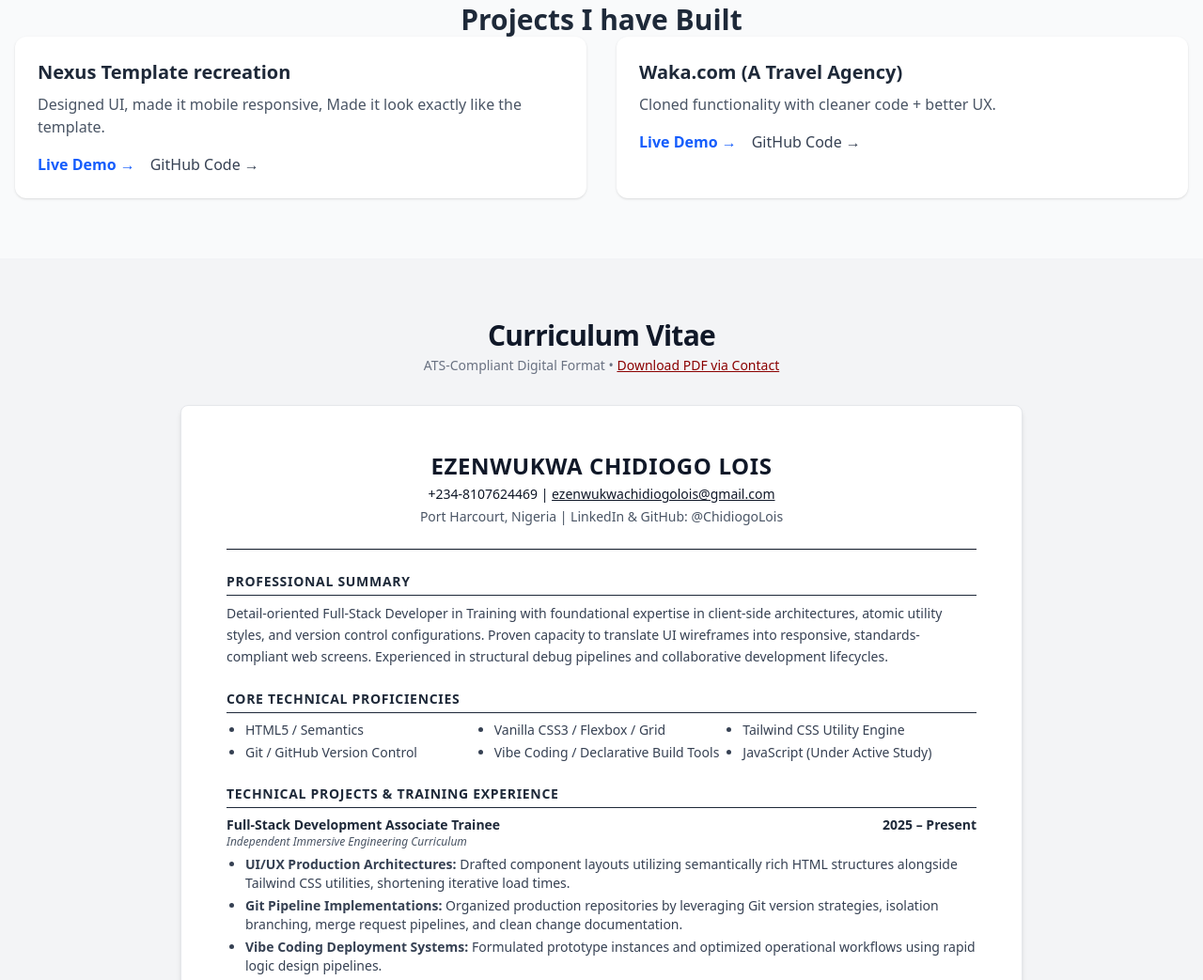
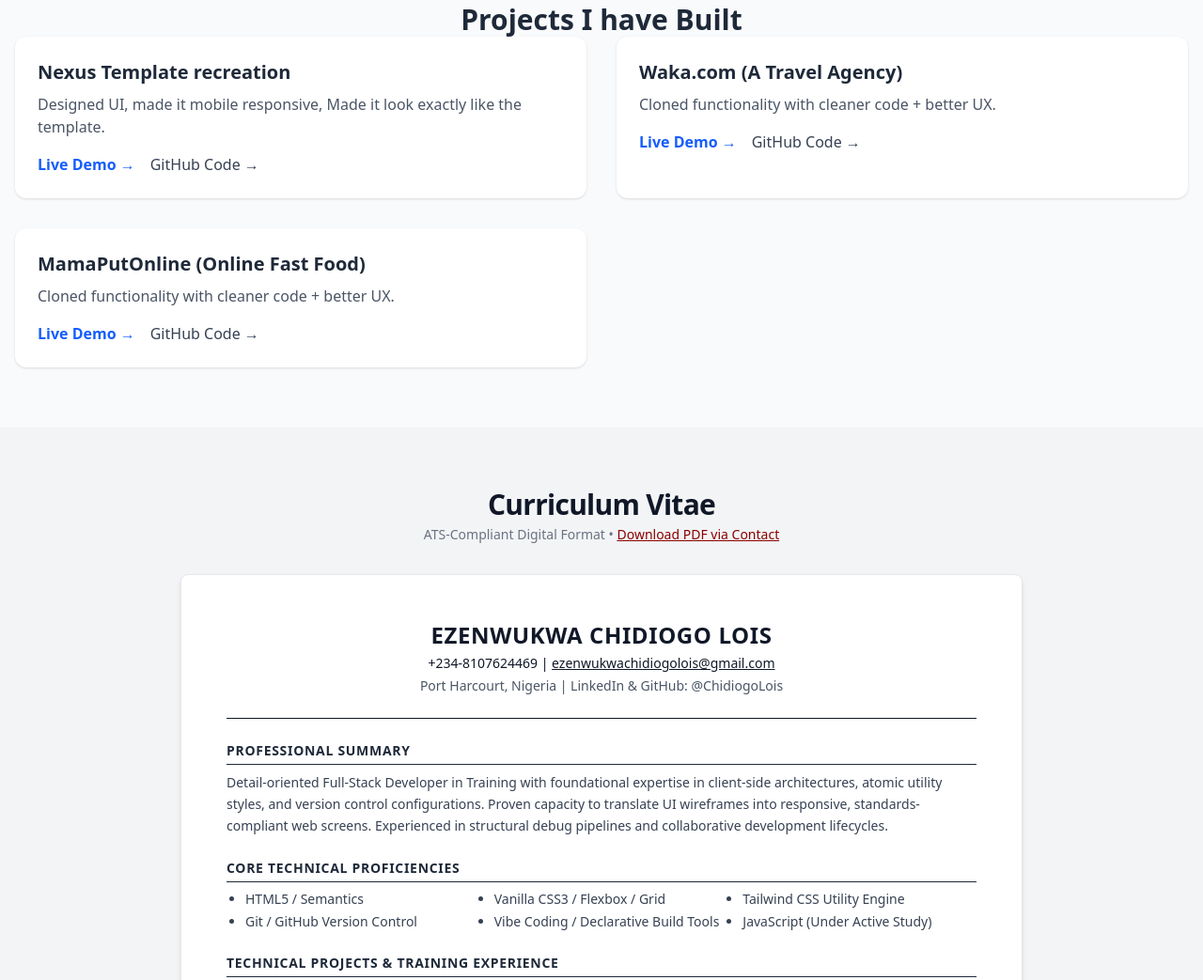
Before and after one commit to chidiogolois/my-portfolio, a website: page index.html in a window 1280 px wide. Shown: the part 1585-2628 px from the top of the page at 94% size. Drawn offline with Linux system fonts and the light colour scheme.

Commit message:
second commit

```diff
--- a/index.html
+++ b/index.html
@@ -155,6 +155,14 @@
       <div class="flex space-x-4">
         <a href="https://chidiogolois.github.io/waka.com-project/" target="_blank" class="text-blue-600 font-semibold">Live Demo →</a>
         <a href="https://github.com/chidiogolois/waka.com-project.git" target="_blank" class="text-gray-700">GitHub Code →</a>
+      </div>
+    </div>
+    <div class="bg-white p-6 rounded-xl shadow hover:shadow-lg transition">
+      <h3 class="text-xl font-bold mb-2">MamaPutOnline (Online Fast Food)</h3>
+      <p class="text-gray-600 mb-4">Cloned functionality with cleaner code + better UX.</p>
+      <div class="flex space-x-4">
+        <a href="https://chidiogolois.github.io/mamaputonline/" target="_blank" class="text-blue-600 font-semibold">Live Demo →</a>
+        <a href="https://github.com/chidiogolois/mamaputonline.git" target="_blank" class="text-gray-700">GitHub Code →</a>
       </div>
     </div>
 
```
Also changed, not shown: 1 other file.
